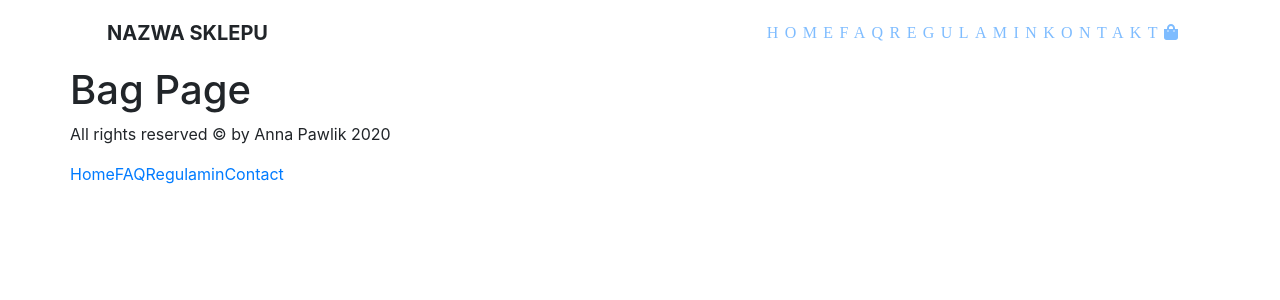
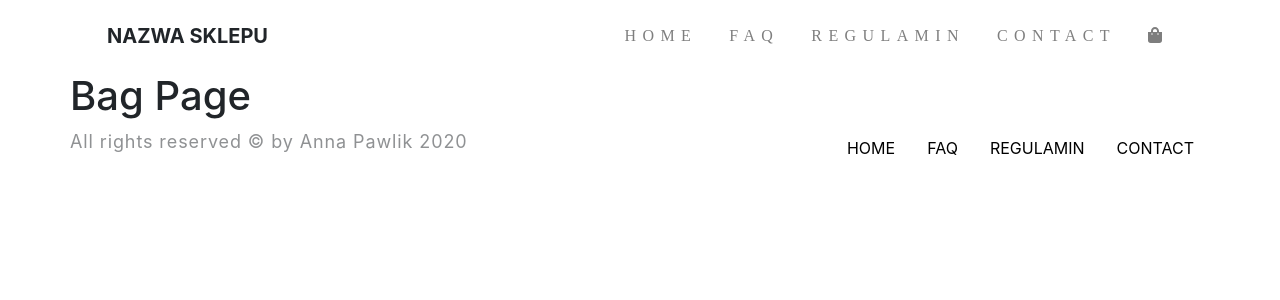
Before and after one commit to anpawdev/Final_Project, a React (Create React App) app in the folder client/: page /bag in a window 1280 px wide. Shown: the top 300 px of the page. Built offline with nearby package versions, Linux system fonts and the light colour scheme.

Commit message:
Add footer and styles

```diff
--- a/client/package.json
+++ b/client/package.json
@@ -14,7 +14,8 @@
     "react": "^16.12.0",
     "react-dom": "^16.12.0",
     "react-router-dom": "5.0.0",
-    "react-scripts": "3.3.0"
+    "react-scripts": "3.3.0",
+    "reactstrap": "^8.2.0"
   },
   "scripts": {
     "start": "react-scripts start",
--- a/client/src/components/features/Footer/Footer.js
+++ b/client/src/components/features/Footer/Footer.js
@@ -1,5 +1,6 @@
 import React from 'react';
-import { Link } from 'react-router-dom';
+import { NavLink } from 'reactstrap';
+import './Footer.scss';
 
 class NavBar extends React.Component {
 
@@ -10,10 +11,10 @@ class NavBar extends React.Component {
                 <p className="copyright">All rights reserved &copy; by Anna Pawlik 2020</p>
             </div>
             <div className="footer-links">
-                <Link to='/'>Home</Link>
-                <Link to='/FAQ'>FAQ</Link>
-                <Link to='/regulamin'>Regulamin</Link>
-                <Link to='/contact'>Contact</Link>
+                <NavLink href='/'>Home</NavLink>
+                <NavLink href='/FAQ'>FAQ</NavLink>
+                <NavLink href='/regulamin'>Regulamin</NavLink>
+                <NavLink href='/contact'>Contact</NavLink>
             </div>
         </div>
     );
--- /dev/null
+++ b/client/src/components/features/Footer/Footer.scss
@@ -0,0 +1,24 @@
+.footer {
+    display: flex;
+    justify-content: space-between;
+
+    .footer-copyright {
+        font-size: 18px;
+        opacity: 0.5;
+        letter-spacing: 0.9px;
+    }
+
+    .footer-links {
+        display: flex;
+        justify-content: flex-end;
+        text-transform: uppercase;
+
+        a {
+            color: #000;
+
+            &:hover {
+             text-decoration: underline;
+            }
+        }
+    }
+}
--- a/client/src/components/features/Logo/Logo.scss
+++ b/client/src/components/features/Logo/Logo.scss
@@ -4,5 +4,4 @@
     margin: 5px;
     display: flex;
     justify-content: flex-start;
-    padding: 10px;
 }
--- a/client/src/components/features/NavBar/NavBar.js
+++ b/client/src/components/features/NavBar/NavBar.js
@@ -1,5 +1,5 @@
 import React from 'react';
-import { Link } from 'react-router-dom';
+import { NavLink } from 'reactstrap';
 import { FontAwesomeIcon } from '@fortawesome/react-fontawesome';
 import { faShoppingBag } from '@fortawesome/free-solid-svg-icons';
 import Logo from '../Logo/Logo';
@@ -12,13 +12,13 @@ class NavBar extends React.Component {
       <div className="navbar text-uppercase">
         <Logo />
         <div className="navbar navbar-links">
-          <Link to='/'>Home</Link>
-          <Link to='/FAQ'>FAQ</Link>
-          <Link to='/regulamin'>Regulamin</Link>
-          <Link to='/contact'>Kontakt</Link>
-          <Link to='/bag'>
+          <NavLink href='/'>Home</NavLink>
+          <NavLink href='/FAQ'>FAQ</NavLink>
+          <NavLink href='/regulamin'>Regulamin</NavLink>
+          <NavLink href='/contact'>Contact</NavLink>
+          <NavLink href='/bag'>
             <FontAwesomeIcon icon={faShoppingBag} />
-          </Link>
+          </NavLink>
         </div>
       </div>
     );
--- a/client/src/components/features/NavBar/NavBar.scss
+++ b/client/src/components/features/NavBar/NavBar.scss
@@ -2,4 +2,8 @@
     letter-spacing: 6.4px;
     font-family: "Myriad Pro";
     opacity: 0.5;
+
+    a {
+        color: #000;
+    }
 }
--- a/package.json
+++ b/package.json
@@ -5,7 +5,10 @@
   "scripts": {
     "start": "npm-run-all -p -l start:*",
     "start:server": "cd server && node server.js",
-    "start:client": "cd client && yarn start"
+    "start:client": "cd client && yarn start",
+    "install:client": "cd client && npm install",
+    "install:server": "cd server && npm install",
+    "postinstall": "run-p install:*"
   },
   "repository": "git@github.com:AnnaPawlik/Final_Project.git",
   "author": "Anna Pawlik <pawlikanna24@gmail.com>",
```
Also changed, not shown: 1 other file (tests, documents, lock files or other folders).
